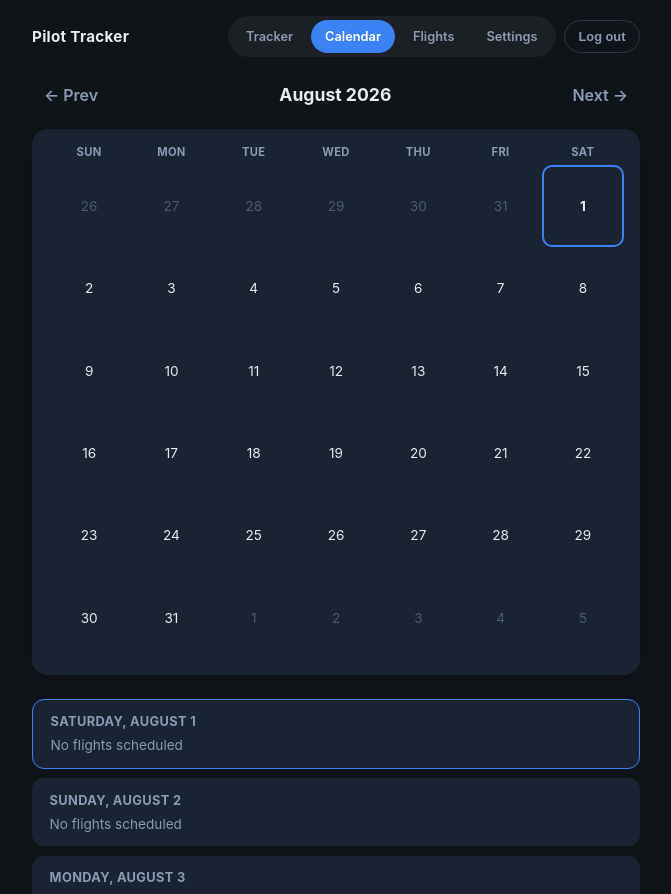
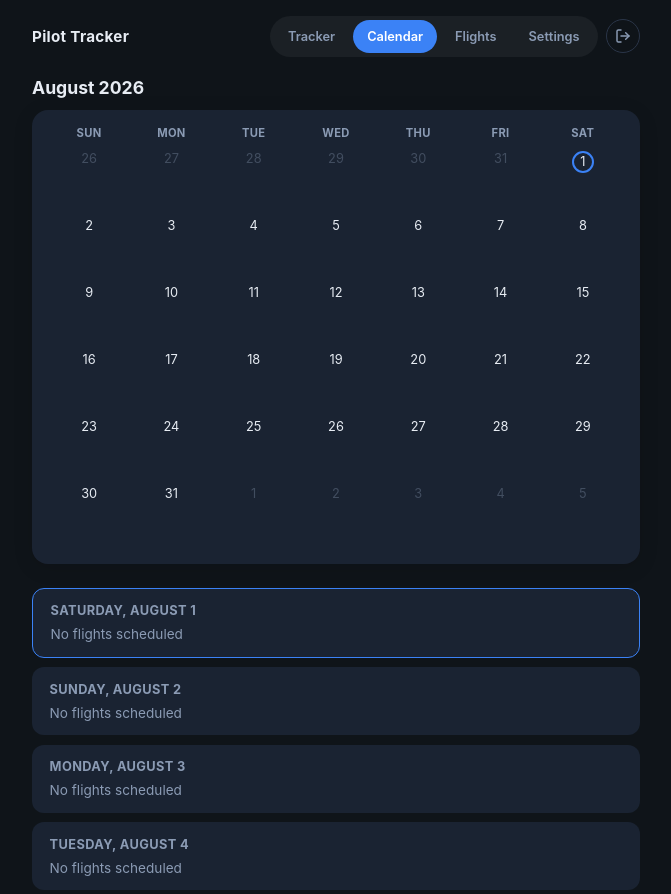
Before and after one commit to ckflyer/my-flight-tracker, a FastAPI app: page /calendar in a window 1280 px wide. Shown: the top 894 px of the page, without its empty margins (304-975 px from the left). Run offline with FastAPI, Linux system fonts and the light colour scheme; the visitor is signed in with stand-in values (Sample User, id 1); data comes from the database, SQL or seed files in the repository.

Commit message:
Add files via upload

```diff
--- a/app/main.py
+++ b/app/main.py
@@ -284,6 +284,36 @@ def build_review_legs(legs: list, time_format: str = "24") -> list:
             "arr": fmt_local(leg, "arr", time_format),
             "is_deadhead": leg.is_deadhead,
             "suggested_break_before": bool(leg.trip_start and i > 0),
+        })
+    return out
+
+
+def build_trip_spans(legs: list, time_format: str = "24") -> list:
+    """Groups legs into trips (using the same trip_start boundaries as
+    everywhere else) and returns each trip's date range + start/finish
+    times, for the calendar's continuous working-day bar."""
+    trips = []
+    current = None
+    for leg in legs:
+        if current is None or leg.trip_start:
+            if current:
+                trips.append(current)
+            current = {"start_date": leg.date, "end_date": leg.date, "legs": [leg]}
+        else:
+            current["end_date"] = leg.date
+            current["legs"].append(leg)
+    if current:
+        trips.append(current)
+
+    out = []
+    for trip in trips:
+        first_leg = trip["legs"][0]
+        last_leg = trip["legs"][-1]
+        out.append({
+            "start_date": trip["start_date"],
+            "end_date": trip["end_date"],
+            "start_time": fmt_local(first_leg, "dep", time_format),
+            "finish_time": fmt_local(last_leg, "arr", time_format),
         })
     return out
 
@@ -612,7 +642,7 @@ async def viewer_settings_post(
 # ---------------------------------------------------------------------------
 
 @app.get("/calendar", response_class=HTMLResponse)
-async def calendar_page(request: Request, year: Optional[int] = None, month: Optional[int] = None):
+async def calendar_page(request: Request):
     pilot = current_pilot(request)
     viewer_uid = None if pilot else current_viewer_user_id(request)
     user_id = pilot["id"] if pilot else viewer_uid
@@ -622,59 +652,78 @@ async def calendar_page(request: Request, year: Optional[int] = None, month: Opt
     settings = load_settings(user_id)
     now = datetime.now(ZoneInfo("UTC"))
     today = now.date()
-    year = year or today.year
-    month = month or today.month
-    # Clamp to a sane range so a stray/forged query param can't blow up date math
-    year = max(1970, min(2100, year))
-    month = max(1, min(12, month))
 
     legs = load_schedule(user_id)
     by_date = {}
     for leg in legs:
         by_date.setdefault(leg.date, []).append(leg)
+    trips = build_trip_spans(legs, settings.time_format)
+
+    def trip_for_day(d):
+        for trip in trips:
+            if trip["start_date"] <= d <= trip["end_date"]:
+                return trip
+        return None
+
+    # Only the months that actually have at least one flight — no
+    # prev/next browsing needed since nothing else has anything to show.
+    months_with_data = sorted({(l.date.year, l.date.month) for l in legs})
+    if not months_with_data:
+        months_with_data = [(today.year, today.month)]
 
     cal = cal_module.Calendar(firstweekday=6)  # weeks start Sunday
-    weeks = []
-    week = []
-    for d in cal.itermonthdates(year, month):
-        day_legs = by_date.get(d, [])
-        week.append({
-            "date": d,
-            "iso": d.isoformat(),
-            "day": d.day,
-            "in_month": d.month == month,
-            "is_today": d == today,
-            "has_flights": bool(day_legs),
-            "has_dh": any(l.is_deadhead for l in day_legs),
+    month_blocks = []
+    for year, month in months_with_data:
+        weeks = []
+        week = []
+        for d in cal.itermonthdates(year, month):
+            day_legs = by_date.get(d, [])
+            trip = trip_for_day(d)
+            weekday = d.weekday()  # Monday=0 ... Sunday=6
+            is_first_col = weekday == 6  # Sunday
+            is_last_col = weekday == 5   # Saturday
+            week.append({
+                "date": d,
+                "iso": d.isoformat(),
+                "day": d.day,
+                "in_month": d.month == month,
+                "is_today": d == today,
+                "in_trip": trip is not None,
+                "round_left": bool(trip and (d == trip["start_date"] or is_first_col)),
+                "round_right": bool(trip and (d == trip["end_date"] or is_last_col)),
+                "start_time": trip["start_time"] if trip and d == trip["start_date"] else None,
+                "finish_time": trip["finish_time"] if trip and d == trip["end_date"] else None,
+                "day_legs": [
+                    {"route": f"{l.origin}\u2192{l.destination}", "is_deadhead": l.is_deadhead}
+                    for l in day_legs
+                ],
+            })
+            if len(week) == 7:
+                weeks.append(week)
+                week = []
+
+        _, last_day = cal_module.monthrange(year, month)
+        agenda = []
+        for day_num in range(1, last_day + 1):
+            d = date(year, month, day_num)
+            day_legs = by_date.get(d, [])
+            agenda.append({
+                "iso": d.isoformat(),
+                "label": d.strftime("%A, %B %d").replace(" 0", " "),
+                "is_today": d == today,
+                "legs": [leg_view(l, now, settings.time_format) for l in day_legs],
+            })
+
+        month_blocks.append({
+            "label": date(year, month, 1).strftime("%B %Y"),
+            "weeks": weeks,
+            "agenda": agenda,
         })
-        if len(week) == 7:
-            weeks.append(week)
-            week = []
-
-    _, last_day = cal_module.monthrange(year, month)
-    agenda = []
-    for day_num in range(1, last_day + 1):
-        d = date(year, month, day_num)
-        day_legs = by_date.get(d, [])
-        agenda.append({
-            "iso": d.isoformat(),
-            "label": d.strftime("%A, %B %d").replace(" 0", " "),
-            "is_today": d == today,
-            "legs": [leg_view(l, now, settings.time_format) for l in day_legs],
-        })
-
-    prev_month, prev_year = (12, year - 1) if month == 1 else (month - 1, year)
-    next_month, next_year = (1, year + 1) if month == 12 else (month + 1, year)
 
     template = jinja_env.get_template("calendar.html")
     return HTMLResponse(template.render(
         request=request,
-        weeks=weeks,
-        agenda=agenda,
-        month_label=date(year, month, 1).strftime("%B %Y"),
-        prev_year=prev_year, prev_month=prev_month,
-        next_year=next_year, next_month=next_month,
-        cur_year=year, cur_month=month,
+        month_blocks=month_blocks,
         settings=settings.model_dump(),
         is_pilot=pilot is not None,
     ))
--- a/app/version.py
+++ b/app/version.py
@@ -1,3 +1,3 @@
 """Bump this on every build so the footer version number changes and it's
 obvious at a glance whether an update actually took effect on the server."""
-VERSION = "21"
+VERSION = "23"
--- a/templates/calendar.html
+++ b/templates/calendar.html
@@ -34,27 +34,41 @@
     .topnav a { color: var(--muted); text-decoration: none; font-size: 0.8rem; font-weight: 600; padding: 0.55rem 0.9rem; border-radius: 999px; transition: background 0.15s ease, color 0.15s ease; }
     .topnav a:hover { color: var(--text); }
     .topnav a.active { background: var(--accent); color: #fff; }
-    .logout-btn { margin: 0; padding: 0.5rem 0.85rem; background: transparent; color: var(--muted); border: 1px solid var(--border); border-radius: 999px; font-size: 0.8rem; font-weight: 600; cursor: pointer; }
-    .logout-btn:hover { color: var(--text); }
+    .logout-btn {
+      margin: 0; width: 34px; height: 34px; padding: 0;
+      display: inline-flex; align-items: center; justify-content: center;
+      background: transparent; color: var(--muted); border: 1px solid var(--border);
+      border-radius: 999px; cursor: pointer; flex-shrink: 0;
+    }
+    .logout-btn:hover { color: var(--text); border-color: var(--muted); }
+    .topbar-right { flex-wrap: wrap; justify-content: flex-end; }
+    .topnav { flex-wrap: wrap; }
+    @media (max-width: 400px) {
+      .topnav a { padding: 0.5rem 0.7rem; font-size: 0.76rem; }
+    }
 
-    .month-nav { display: flex; align-items: center; justify-content: space-between; margin-bottom: 1rem; }
-    .month-nav a { color: var(--muted); text-decoration: none; padding: 0.5rem 0.75rem; border-radius: 8px; font-weight: 600; }
-    .month-nav a:hover { background: var(--card); color: var(--text); }
-    .month-label { font-size: 1.1rem; font-weight: 700; }
+    .month-label { font-size: 1.1rem; font-weight: 700; margin: 1.25rem 0 0.75rem; }
+    .month-label:first-of-type { margin-top: 0; }
 
     .grid-card { background: var(--card); border-radius: 16px; padding: 1rem; margin-bottom: 1.5rem; box-shadow: 0 4px 20px rgba(0,0,0,0.12); }
     .weekday-row { display: grid; grid-template-columns: repeat(7, 1fr); margin-bottom: 0.4rem; }
     .weekday-row div { text-align: center; font-size: 0.7rem; font-weight: 700; text-transform: uppercase; color: var(--muted); letter-spacing: 0.03em; }
-    .week-row { display: grid; grid-template-columns: repeat(7, 1fr); }
+    .week-row { display: grid; grid-template-columns: repeat(7, 1fr); gap: 0; margin-bottom: 3px; }
     .day-cell {
-      aspect-ratio: 1; display: flex; flex-direction: column; align-items: center; justify-content: center;
-      text-decoration: none; color: var(--text); border-radius: 10px; font-size: 0.85rem; position: relative;
+      min-height: 64px;
+      display: flex; flex-direction: column; align-items: center; justify-content: flex-start;
+      text-decoration: none; color: var(--text); font-size: 0.8rem; position: relative;
+      padding: 0.3rem 0.15rem;
     }
-    .day-cell.out-month { color: var(--muted); opacity: 0.45; }
-    .day-cell.is-today { border: 2px solid var(--accent); font-weight: 700; }
-    .day-cell:hover { background: rgba(127,127,127,0.08); }
-    .day-dot { width: 5px; height: 5px; border-radius: 50%; background: var(--accent); margin-top: 3px; }
-    .day-dot.has-dh { background: var(--warn); }
+    .day-cell.out-month { color: var(--muted); opacity: 0.35; }
+    .day-cell.is-today .day-num { border: 2px solid var(--accent); border-radius: 50%; width: 22px; height: 22px; display: flex; align-items: center; justify-content: center; }
+    .day-cell.is-today.in-trip .day-num { border-color: #fff; }
+    .day-cell.in-trip { background: var(--accent); color: #fff; }
+    .day-cell.in-trip.round-left { border-top-left-radius: 8px; border-bottom-left-radius: 8px; }
+    .day-cell.in-trip.round-right { border-top-right-radius: 8px; border-bottom-right-radius: 8px; }
+    .day-cell.in-trip .meta-line { color: rgba(255,255,255,0.85); }
+    .day-cell .time-label { font-size: 0.65rem; font-weight: 700; margin-top: 0.15rem; line-height: 1.15; text-align: center; }
+    .day-cell .meta-line { font-size: 0.6rem; color: var(--muted); margin-top: 0.15rem; line-height: 1.2; text-align: center; }
 
     .agenda-day { background: var(--card); border-radius: 12px; padding: 0.9rem 1.1rem; margin-bottom: 0.6rem; scroll-margin-top: 1rem; }
     .agenda-day.is-today { border: 1px solid var(--accent); }
@@ -84,41 +98,46 @@
         {% endif %}
       </nav>
       <form method="post" action="/logout" style="margin:0;">
-        <button type="submit" class="logout-btn">Log out</button>
+        <button type="submit" class="logout-btn" title="Log out" aria-label="Log out"><svg viewBox="0 0 24 24" width="16" height="16" fill="none" stroke="currentColor" stroke-width="2.2" stroke-linecap="round" stroke-linejoin="round"><path d="M9 21H5a2 2 0 0 1-2-2V5a2 2 0 0 1 2-2h4"></path><polyline points="16 17 21 12 16 7"></polyline><line x1="21" y1="12" x2="9" y2="12"></line></svg></button>
       </form>
     </div>
   </div>
 
-  <div class="month-nav">
-    <a href="/calendar?year={{ prev_year }}&month={{ prev_month }}">&larr; Prev</a>
-    <div class="month-label">{{ month_label }}</div>
-    <a href="/calendar?year={{ next_year }}&month={{ next_month }}">Next &rarr;</a>
-  </div>
-
+  {% for block in month_blocks %}
+  <div class="month-label">{{ block.label }}</div>
   <div class="grid-card">
     <div class="weekday-row">
       <div>Sun</div><div>Mon</div><div>Tue</div><div>Wed</div><div>Thu</div><div>Fri</div><div>Sat</div>
     </div>
-    {% for week in weeks %}
+    {% for week in block.weeks %}
     <div class="week-row">
       {% for day in week %}
+        {% set classes = [] %}
+        {% if not day.in_month %}{% set _ = classes.append('out-month') %}{% endif %}
+        {% if day.is_today %}{% set _ = classes.append('is-today') %}{% endif %}
+        {% if day.in_trip %}{% set _ = classes.append('in-trip') %}{% endif %}
+        {% if day.round_left %}{% set _ = classes.append('round-left') %}{% endif %}
+        {% if day.round_right %}{% set _ = classes.append('round-right') %}{% endif %}
         {% if day.in_month %}
-        <a href="#day-{{ day.iso }}" class="day-cell {% if day.is_today %}is-today{% endif %}">
-          <span>{{ day.day }}</span>
-          {% if day.has_flights %}<span class="day-dot {% if day.has_dh %}has-dh{% endif %}"></span>{% endif %}
+        <a href="#day-{{ day.iso }}" class="day-cell {{ classes|join(' ') }}">
+          <span class="day-num">{{ day.day }}</span>
+          {% if day.start_time %}<div class="time-label">{{ day.start_time }}</div>{% endif %}
+          {% if day.finish_time %}<div class="time-label">{{ day.finish_time }}</div>{% endif %}
+          {% for dl in day.day_legs %}
+          <div class="meta-line">{{ dl.route }}{% if dl.is_deadhead %} DH{% endif %}</div>
+          {% endfor %}
         </a>
         {% else %}
-        <a href="/calendar?year={{ day.date.year }}&month={{ day.date.month }}" class="day-cell out-month">
-          <span>{{ day.day }}</span>
-          {% if day.has_flights %}<span class="day-dot {% if day.has_dh %}has-dh{% endif %}"></span>{% endif %}
-        </a>
+        <div class="day-cell {{ classes|join(' ') }}">
+          <span class="day-num">{{ day.day }}</span>
+        </div>
         {% endif %}
       {% endfor %}
     </div>
     {% endfor %}
   </div>
 
-  {% for day in agenda %}
+  {% for day in block.agenda %}
   <div class="agenda-day {% if day.is_today %}is-today{% endif %}" id="day-{{ day.iso }}">
     <div class="agenda-label">{{ day.label }}</div>
     {% if day.legs %}
@@ -136,6 +155,7 @@
     {% endif %}
   </div>
   {% endfor %}
+  {% endfor %}
 
   <div class="footer-version">v{{ version }}</div>
 </body>
```
Also changed, not shown: templates/admin.html (+14 -4 lines), templates/settings.html (+14 -4 lines), templates/viewer.html (+14 -4 lines).
